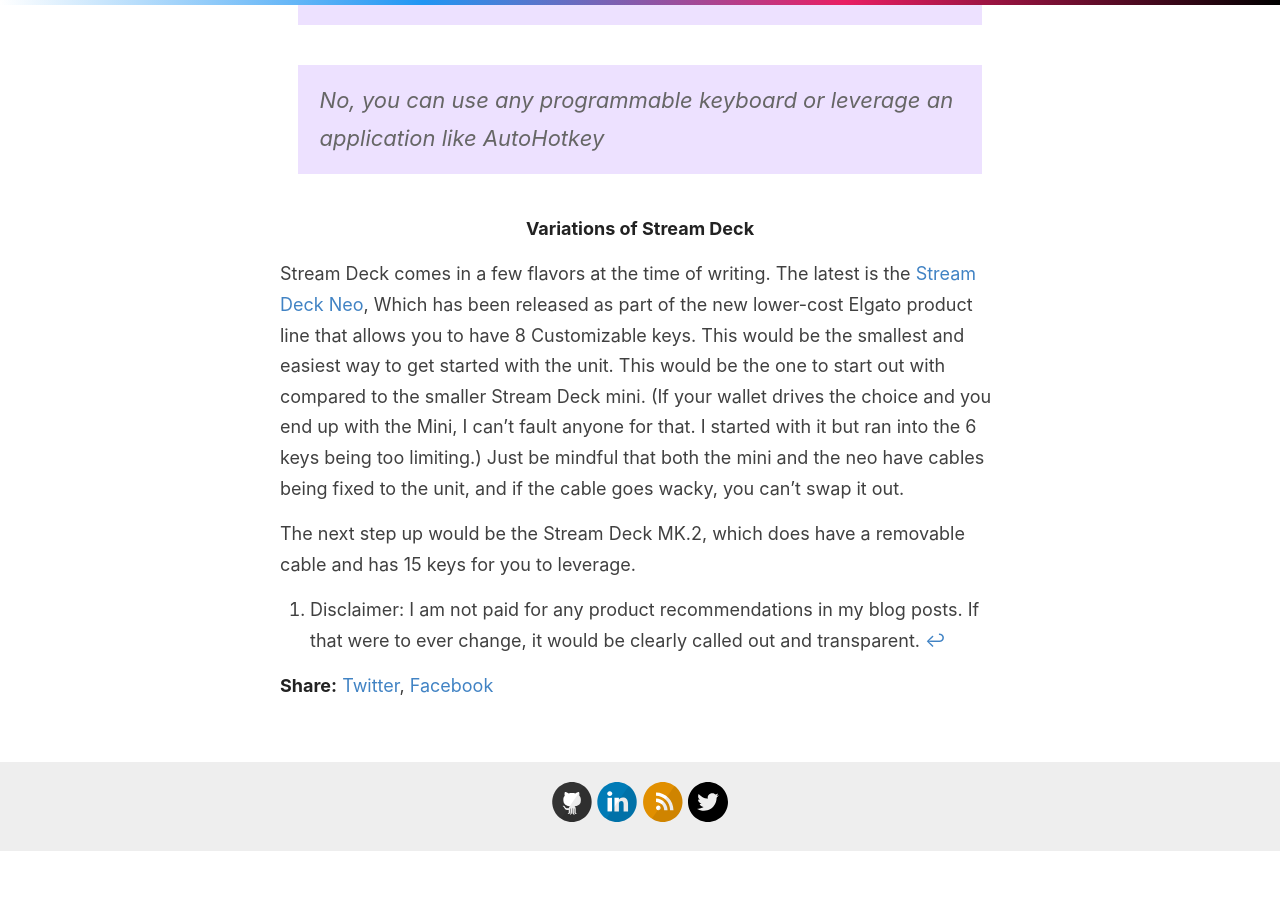
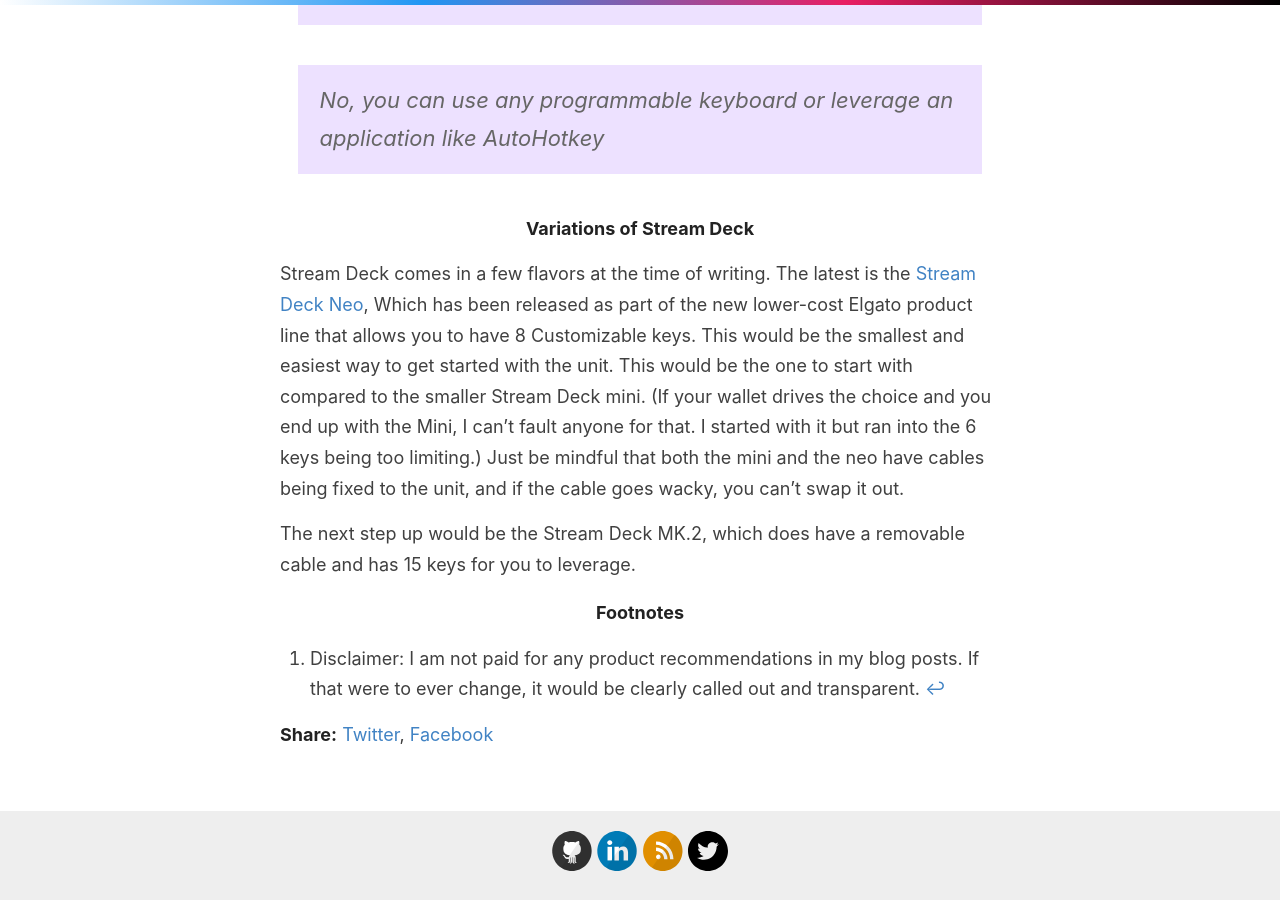
Before and after one commit to zavalalabs/zavalalabs.github.io, a Jekyll site: the page built from _posts/2024-05-15-Obsidian-Stream-Deck.md, in a window 1280 px wide and 900 px high, scrolled down 1098 px. Built offline with Jekyll 4.4.1, drawn with Linux system fonts in a browser that asks for light colours; before the commit the page ends 1950 px from its top, so only the background shows below that.

Commit message:
Update Stream Deck description and add footnote about product recommendations

```diff
--- a/_posts/2024-05-15-Obsidian-Stream-Deck.md
+++ b/_posts/2024-05-15-Obsidian-Stream-Deck.md
@@ -19,8 +19,9 @@
 
 #### Variations of Stream Deck
 
-Stream Deck comes in a few flavors at the time of writing. The latest is the [Stream Deck Neo](https://www.elgato.com/us/en/p/stream-deck-neo), Which has been released as part of the new lower-cost Elgato product line that allows you to have 8 Customizable keys. This would be the smallest and easiest way to get started with the unit. This would be the one to start out with compared to the smaller Stream Deck mini. (If your wallet drives the choice and you end up with the Mini, I can't fault anyone for that. I started with it but ran into the 6 keys being too limiting.) Just be mindful that both the mini and the neo have cables being fixed to the unit, and if the cable goes wacky, you can't swap it out.
+Stream Deck comes in a few flavors at the time of writing. The latest is the [Stream Deck Neo](https://www.elgato.com/us/en/p/stream-deck-neo), Which has been released as part of the new lower-cost Elgato product line that allows you to have 8 Customizable keys. This would be the smallest and easiest way to get started with the unit. This would be the one to start with compared to the smaller Stream Deck mini. (If your wallet drives the choice and you end up with the Mini, I can't fault anyone for that. I started with it but ran into the 6 keys being too limiting.) Just be mindful that both the mini and the neo have cables being fixed to the unit, and if the cable goes wacky, you can't swap it out.
 
 The next step up would be the Stream Deck MK.2, which does have a removable cable and has 15 keys for you to leverage.
 
+###### Footnotes
 [^1]: Disclaimer: I am not paid for any product recommendations in my blog posts. If that were to ever change, it would be clearly called out and transparent.
```
